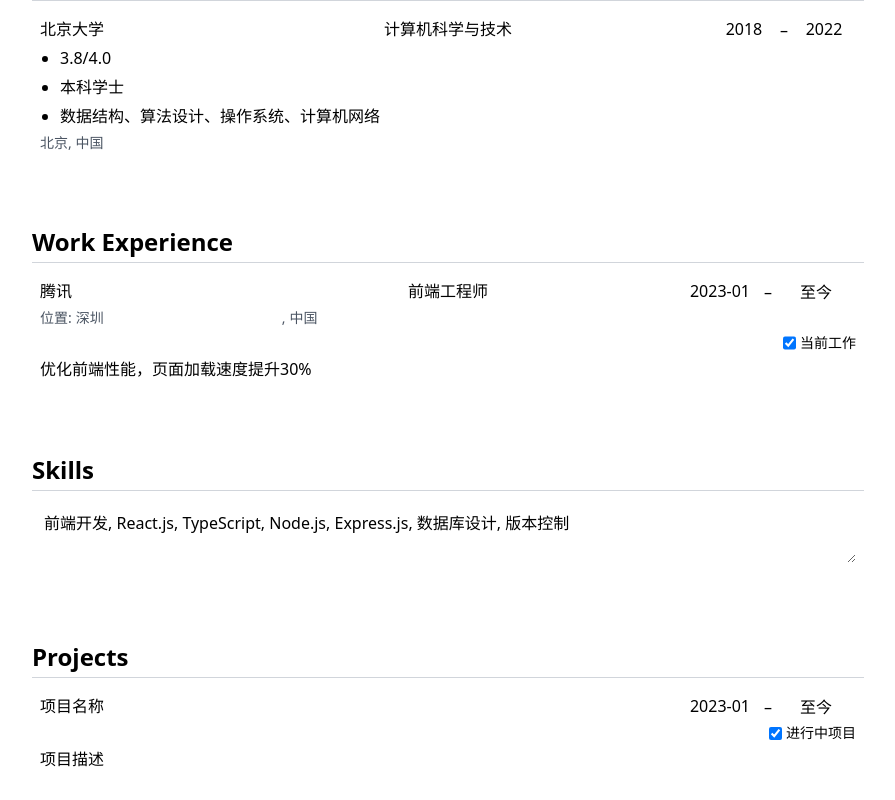
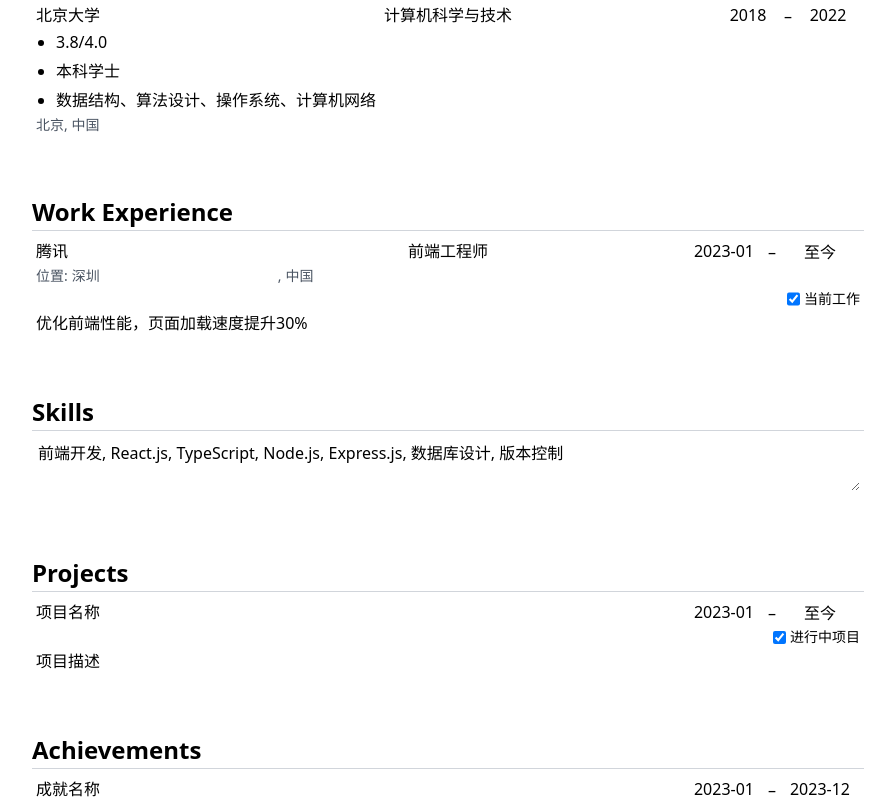
Before and after one commit to anonymity12/notion-style-resume, a Next.js app: page /resume-editor-demo in a window 1280 px wide. Shown: the part 500-1300 px from the top of the page, without its empty margins (208-1103 px from the left). Built offline with nearby package versions, Linux system fonts and the light colour scheme.

Commit message:
更加紧！

```diff
--- a/src/components/AchievementsSection.js
+++ b/src/components/AchievementsSection.js
@@ -59,17 +59,17 @@ export const AchievementsSection = ({ hideDefaultControls = false, onMenuAction
   };
 
   return (
-    <div className="w-full max-w-4xl mx-auto my-2 relative">
+    <div className="w-full max-w-4xl mx-auto my-1 relative">
       {/* Section Title */}
-      <h2 className="text-2xl font-bold mb-1">Achievements</h2>
+      <h2 className="text-2xl font-bold mb-0.5">Achievements</h2>
 
       {/* Divider Line */}
-      <hr className="border-gray-300 mb-2" />
+      <hr className="border-gray-300 mb-1" />
 
       {/* Achievement Items */}
-      <div className="space-y-3">
+      <div className="space-y-1">
         {achievementItems.map((achievement, index) => (
-          <div key={index} className="relative bg-white hover:bg-gray-50 p-2 rounded-md group">
+          <div key={index} className="relative bg-white hover:bg-gray-50 p-1 rounded-md group">
             <button
               onClick={() => removeAchievement(index)}
               className="absolute right-2 top-2 text-gray-400 hover:text-red-500 opacity-0 group-hover:opacity-100 transition-opacity"
@@ -78,7 +78,7 @@ export const AchievementsSection = ({ hideDefaultControls = false, onMenuAction
             </button>
 
             {/* Achievement Title and Date Row - 三列均分布局 */}
-            <div className="grid grid-cols-3 gap-2 items-center mb-1">
+            <div className="grid grid-cols-3 gap-1 items-center mb-0.5">
               {/* 成就名称 - 左侧 */}
               <div className="text-left">
                 <EditableField
@@ -119,7 +119,7 @@ export const AchievementsSection = ({ hideDefaultControls = false, onMenuAction
             </div>
 
             {/* Description */}
-            <div className="mt-1">
+            <div className="mt-0.5">
               <EditableField
                 index={index}
                 field="description"
@@ -145,7 +145,7 @@ export const AchievementsSection = ({ hideDefaultControls = false, onMenuAction
       {!hideDefaultControls && achievementItems.length === 0 && (
         <button
           onClick={addAchievement}
-          className="flex items-center mt-2 px-4 py-2 bg-blue-50 text-blue-600 rounded-md hover:bg-blue-100"
+          className="flex items-center mt-1 px-3 py-1 bg-blue-50 text-blue-600 rounded-md hover:bg-blue-100"
         >
           <Plus className="w-4 h-4 mr-2" /> 添加成就经历
         </button>
--- a/src/components/EducationSection.js
+++ b/src/components/EducationSection.js
@@ -62,17 +62,17 @@ export const EducationSection = ({ hideDefaultControls = false, onMenuAction })
   };
 
   return (
-    <div className="w-full max-w-4xl mx-auto my-2 relative">
+    <div className="w-full max-w-4xl mx-auto my-1 relative">
       {/* Section Title */}
-      <h2 className="text-2xl font-bold mb-1">Education</h2>
+      <h2 className="text-2xl font-bold mb-0.5">Education</h2>
 
       {/* Divider Line */}
-      <hr className="border-gray-300 mb-2" />
+      <hr className="border-gray-300 mb-1" />
 
       {/* Education Items */}
-      <div className="space-y-3">
+      <div className="space-y-1">
         {educationItems.map((edu, index) => (
-          <div key={index} className="relative bg-white hover:bg-gray-50 p-2 rounded-md group">
+          <div key={index} className="relative bg-white hover:bg-gray-50 p-1 rounded-md group">
             <button
               onClick={() => removeEducation(index)}
               className="absolute right-2 top-2 text-gray-400 hover:text-red-500 opacity-0 group-hover:opacity-100 transition-opacity"
@@ -80,8 +80,8 @@ export const EducationSection = ({ hideDefaultControls = false, onMenuAction })
               <X className="w-4 h-4" />
             </button>
 
-            {/* University and Date Row - 三列均分布局 */}
-            <div className="grid grid-cols-3 gap-2 items-center mb-1">
+            {/* University and Date Row */}
+            <div className="grid grid-cols-3 gap-1 items-center mb-0.5">
               {/* 学校名称 - 左侧 */}
               <div className="text-left">
                 <EditableField
@@ -170,7 +170,7 @@ export const EducationSection = ({ hideDefaultControls = false, onMenuAction })
             </ul>
 
             {/* Location if available */}
-            <div className="mt-1 text-sm text-gray-600">
+            <div className="mt-0.5 text-sm text-gray-600">
               <EditableField
                 index={index}
                 field="universityLocation"
@@ -190,6 +190,17 @@ export const EducationSection = ({ hideDefaultControls = false, onMenuAction })
           </div>
         ))}
       </div>
+
+      {/* Add Education Button */}
+      {!hideDefaultControls && educationItems.length === 0 && (
+        <button
+          onClick={addEducation}
+          className="flex items-center mt-1 px-3 py-1 bg-blue-50 text-blue-600 rounded-md hover:bg-blue-100"
+        >
+          <Plus className="w-4 h-4 mr-1" />
+          添加教育经历
+        </button>
+      )}
     </div>
   );
 };
--- a/src/components/ProjectsSection.js
+++ b/src/components/ProjectsSection.js
@@ -71,17 +71,17 @@ export const ProjectsSection = ({ hideDefaultControls = false, onMenuAction }) =
   };
 
   return (
-    <div className="w-full max-w-4xl mx-auto my-2 relative">
+    <div className="w-full max-w-4xl mx-auto my-1 relative">
       {/* Section Title */}
-      <h2 className="text-2xl font-bold mb-1">Projects</h2>
+      <h2 className="text-2xl font-bold mb-0.5">Projects</h2>
 
       {/* Divider Line */}
-      <hr className="border-gray-300 mb-2" />
+      <hr className="border-gray-300 mb-1" />
 
       {/* Project Items */}
-      <div className="space-y-3">
+      <div className="space-y-1">
         {projectItems.map((project, index) => (
-          <div key={index} className="relative bg-white hover:bg-gray-50 p-2 rounded-md group">
+          <div key={index} className="relative bg-white hover:bg-gray-50 p-1 rounded-md group">
             <button
               onClick={() => removeProject(index)}
               className="absolute right-2 top-2 text-gray-400 hover:text-red-500 opacity-0 group-hover:opacity-100 transition-opacity"
@@ -90,7 +90,7 @@ export const ProjectsSection = ({ hideDefaultControls = false, onMenuAction }) =
             </button>
 
             {/* Project Title and Date Row - 三列均分布局 */}
-            <div className="grid grid-cols-3 gap-2 items-center mb-1">
+            <div className="grid grid-cols-3 gap-1 items-center mb-0.5">
               {/* 项目名称 - 左侧 */}
               <div className="text-left">
                 <EditableField
@@ -135,7 +135,7 @@ export const ProjectsSection = ({ hideDefaultControls = false, onMenuAction }) =
             </div>
 
             {/* 进行中项目复选框 */}
-            <div className="flex justify-end mb-1">
+            <div className="flex justify-end mb-0.5">
               <div className="flex items-center">
                 <input
                   type="checkbox"
@@ -149,7 +149,7 @@ export const ProjectsSection = ({ hideDefaultControls = false, onMenuAction }) =
             </div>
 
             {/* Description */}
-            <div className="mt-1">
+            <div className="mt-0.5">
               <EditableField
                 index={index}
                 field="description"
@@ -175,7 +175,7 @@ export const ProjectsSection = ({ hideDefaultControls = false, onMenuAction }) =
       {!hideDefaultControls && projectItems.length === 0 && (
         <button
           onClick={addProject}
-          className="flex items-center mt-2 px-4 py-2 bg-blue-50 text-blue-600 rounded-md hover:bg-blue-100"
+          className="flex items-center mt-1 px-3 py-1 bg-blue-50 text-blue-600 rounded-md hover:bg-blue-100"
         >
           <Plus className="w-4 h-4 mr-2" /> 添加项目经历
         </button>
--- a/src/components/SkillsSection.js
+++ b/src/components/SkillsSection.js
@@ -25,20 +25,20 @@ export const SkillsSection = ({ hideDefaultControls = false, onMenuAction }) =>
   };
 
   return (
-    <div className="w-full max-w-4xl mx-auto my-2 relative">
+    <div className="w-full max-w-4xl mx-auto my-1 relative">
       {/* Section Title */}
-      <h2 className="text-2xl font-bold mb-1">Skills</h2>
+      <h2 className="text-2xl font-bold mb-0.5">Skills</h2>
 
       {/* Divider Line */}
-      <hr className="border-gray-300 mb-2" />
+      <hr className="border-gray-300 mb-1" />
 
       {/* Skills Input */}
-      <div className="bg-white hover:bg-gray-50 p-2 rounded-md">
+      <div className="bg-white hover:bg-gray-50 p-1 rounded-md">
         <textarea
           value={skillsText}
           onChange={handleSkillsChange}
           placeholder="输入技能，用逗号分隔（例如：前端开发, React.js, TypeScript）"
-          className="w-full p-1 border-none focus:outline-none focus:ring-0 min-h-[40px] resize-y"
+          className="w-full p-0.5 border-none focus:outline-none focus:ring-0 min-h-[35px] resize-y"
         />
       </div>
     </div>
--- a/src/components/WorkExperienceSection.js
+++ b/src/components/WorkExperienceSection.js
@@ -74,17 +74,17 @@ export const WorkExperienceSection = ({ hideDefaultControls = false, onMenuActio
   };
 
   return (
-    <div className="w-full max-w-4xl mx-auto my-2 relative">
+    <div className="w-full max-w-4xl mx-auto my-1 relative">
       {/* Section Title */}
-      <h2 className="text-2xl font-bold mb-1">Work Experience</h2>
+      <h2 className="text-2xl font-bold mb-0.5">Work Experience</h2>
 
       {/* Divider Line */}
-      <hr className="border-gray-300 mb-2" />
+      <hr className="border-gray-300 mb-1" />
 
       {/* Work Experience Items */}
-      <div className="space-y-3">
+      <div className="space-y-1">
         {workItems.map((work, index) => (
-          <div key={index} className="relative bg-white hover:bg-gray-50 p-2 rounded-md group">
+          <div key={index} className="relative bg-white hover:bg-gray-50 p-1 rounded-md group">
             <button
               onClick={() => removeWorkExperience(index)}
               className="absolute right-2 top-2 text-gray-400 hover:text-red-500 opacity-0 group-hover:opacity-100 transition-opacity"
@@ -93,7 +93,7 @@ export const WorkExperienceSection = ({ hideDefaultControls = false, onMenuActio
             </button>
 
             {/* Company and Date Row - 三列均分布局 */}
-            <div className="grid grid-cols-3 gap-2 items-center mb-1">
+            <div className="grid grid-cols-3 gap-1 items-center mb-0.5">
               {/* 公司名称 - 左侧 */}
               <div className="text-left">
                 <EditableField
@@ -145,7 +145,7 @@ export const WorkExperienceSection = ({ hideDefaultControls = false, onMenuActio
             </div>
 
             {/* Location Row */}
-            <div className="text-sm text-gray-600 mb-1">
+            <div className="text-sm text-gray-600 mb-0.5">
               <span className="mr-1">位置:</span>
               <EditableField
                 index={index}
@@ -167,7 +167,7 @@ export const WorkExperienceSection = ({ hideDefaultControls = false, onMenuActio
             </div>
 
             {/* 当前工作复选框 */}
-            <div className="flex justify-end mb-1">
+            <div className="flex justify-end mb-0.5">
               <input
                 type="checkbox"
                 id={`isPresent-${index}`}
@@ -179,7 +179,7 @@ export const WorkExperienceSection = ({ hideDefaultControls = false, onMenuActio
             </div>
 
             {/* Description */}
-            <div className="mt-1">
+            <div className="mt-0.5">
               <EditableField
                 index={index}
                 field="description"
@@ -205,7 +205,7 @@ export const WorkExperienceSection = ({ hideDefaultControls = false, onMenuActio
       {!hideDefaultControls && workItems.length === 0 && (
         <button
           onClick={addWorkExperience}
-          className="flex items-center mt-2 px-4 py-2 bg-blue-50 text-blue-600 rounded-md hover:bg-blue-100"
+          className="flex items-center mt-1 px-3 py-1 bg-blue-50 text-blue-600 rounded-md hover:bg-blue-100"
         >
           <Plus className="w-4 h-4 mr-2" /> 添加工作经历
         </button>
```
